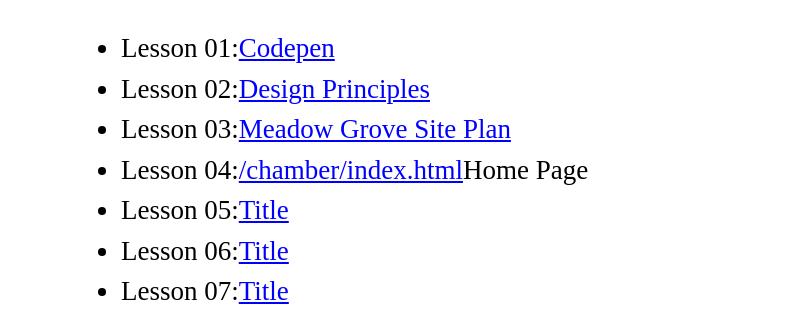
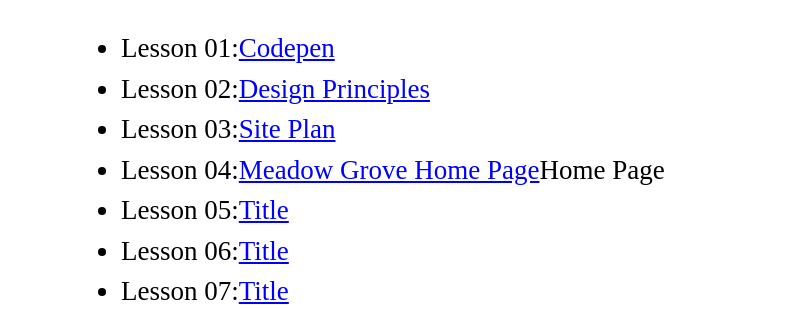
Before and after one commit to jenniferkleon/wdd230, a plain HTML site: page assignment-portal/index.html in a window 1280 px wide. Shown: the part 476-785 px from the top of the page, without its empty margins (234-1045 px from the left). Drawn offline with Linux system fonts and the light colour scheme.

Commit message:
assignmnet-portal

```diff
--- a/assignment-portal/index.html
+++ b/assignment-portal/index.html
@@ -23,8 +23,8 @@
             <ul>
                 <li>Lesson 01:<a href="https://codepen.io/jenniferkleon/pen/BaPzGjr">Codepen</a></li>
                 <li>Lesson 02:<a href= "../lesson2/design-principles.html">Design Principles</a></li>
-                <li>Lesson 03:<a href="../lesson3/index.html">Meadow Grove Site Plan</a></li>
-                <li>Lesson 04:<a href="#">/chamber/index.html</a>Home Page</li>
+                <li>Lesson 03:<a href="../lesson3/index.html">Site Plan</a></li>
+                <li>Lesson 04:<a href="../chamber/index.html">Meadow Grove Home Page</a>Home Page</li>
                 <li>Lesson 05:<a href="#">Title</a></li>
                 <li>Lesson 06:<a href="#">Title</a></li>
                 <li>Lesson 07:<a href="#">Title</a></li>
```
